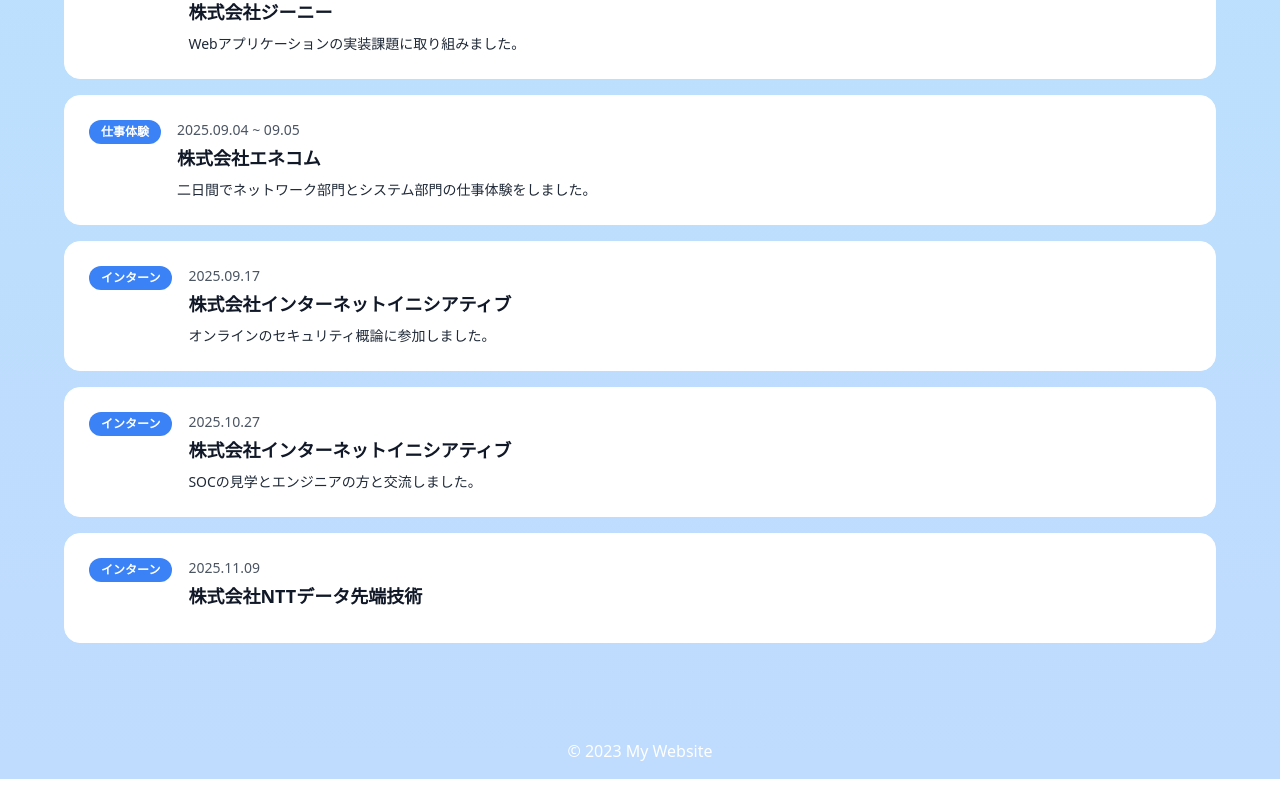
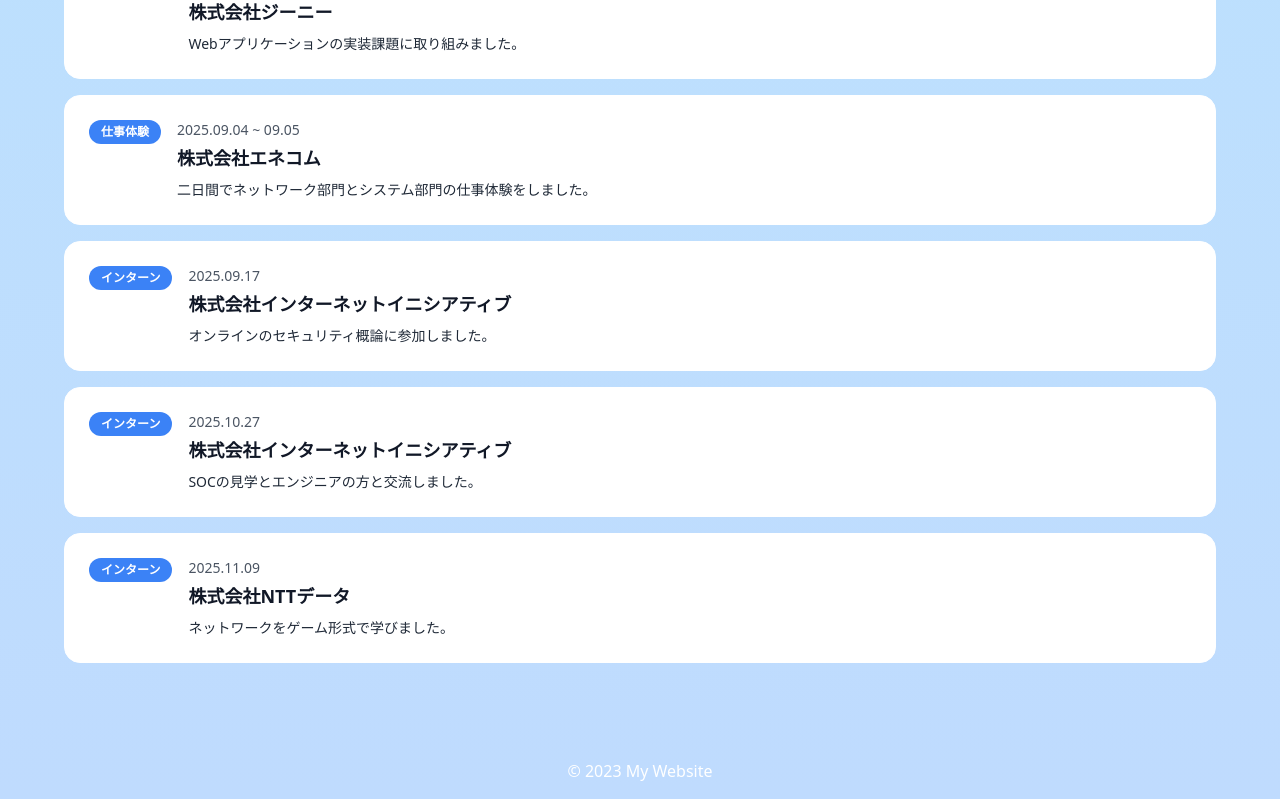
Before and after one commit to niyu07/niyu07.github.io, a React (Vite) app: page /about in a window 1280 px wide. Shown: the part 3045-3844 px from the top of the page. Built offline with nearby package versions, Linux system fonts and the light colour scheme.

Commit message:
feat: インターンシップ情報を更新し、会社名と説明を追加

```diff
--- a/src/pages/About.tsx
+++ b/src/pages/About.tsx
@@ -238,8 +238,8 @@
               },
               {
                 date: "2025.11.09",
-                company: "株式会社NTTデータ先端技術",
-                desc: "",
+                company: "株式会社NTTデータ",
+                desc: "ネットワークをゲーム形式で学びました。",
               },
             ].map((intern, idx) => (
               <div
```
